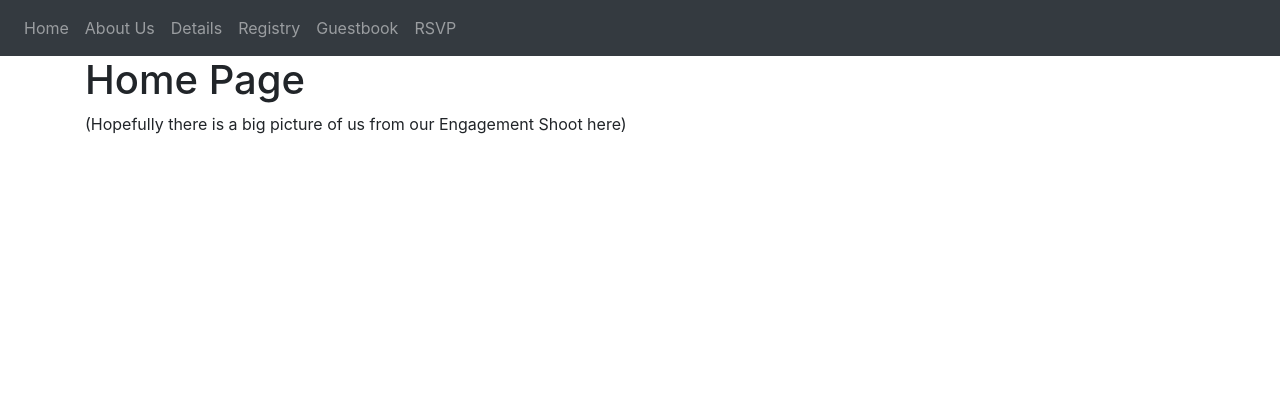
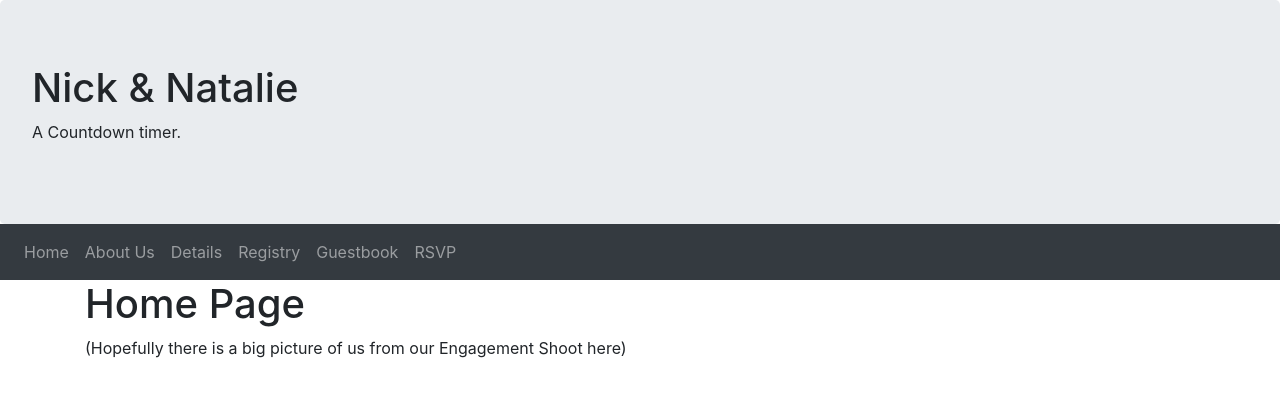
Before and after one commit to nickbap/BoatParty, a Flask app: page / in a window 1280 px wide. Shown: the top 397 px of the page. Run offline with Flask 2, Linux system fonts and the light colour scheme; some libraries are stand-ins or nearby versions.

Commit message:
Added Jumbotron to Home page

```diff
--- a/boatparty/templates/base.html
+++ b/boatparty/templates/base.html
@@ -15,8 +15,10 @@
     <link rel="stylesheet" href="{{url_for('static', filename='css/style.css')}}">
 </head>
 
+{% block jumbotron %}{% endblock %}
+
 {% block navbar %}
-<nav class="navbar navbar-expand-md navbar-dark bg-dark">
+<nav class="navbar navbar-expand-md navbar-dark bg-dark sticky-top">
     <ul class="navbar-nav">
         <li class="nav-item">
             <a class="nav-link" href="{{ url_for('index') }}">Home</a>
--- a/boatparty/templates/home.html
+++ b/boatparty/templates/home.html
@@ -1,4 +1,11 @@
 {% extends 'base.html' %}
+
+{% block jumbotron %}
+<div class="jumbotron" style="margin-bottom: 0px;">
+    <h1>Nick & Natalie</h1>
+    <p>A Countdown timer.</p>
+</div>
+{% endblock %}
 
 {% block app_content %}
 <h1>Home Page</h1>
```
